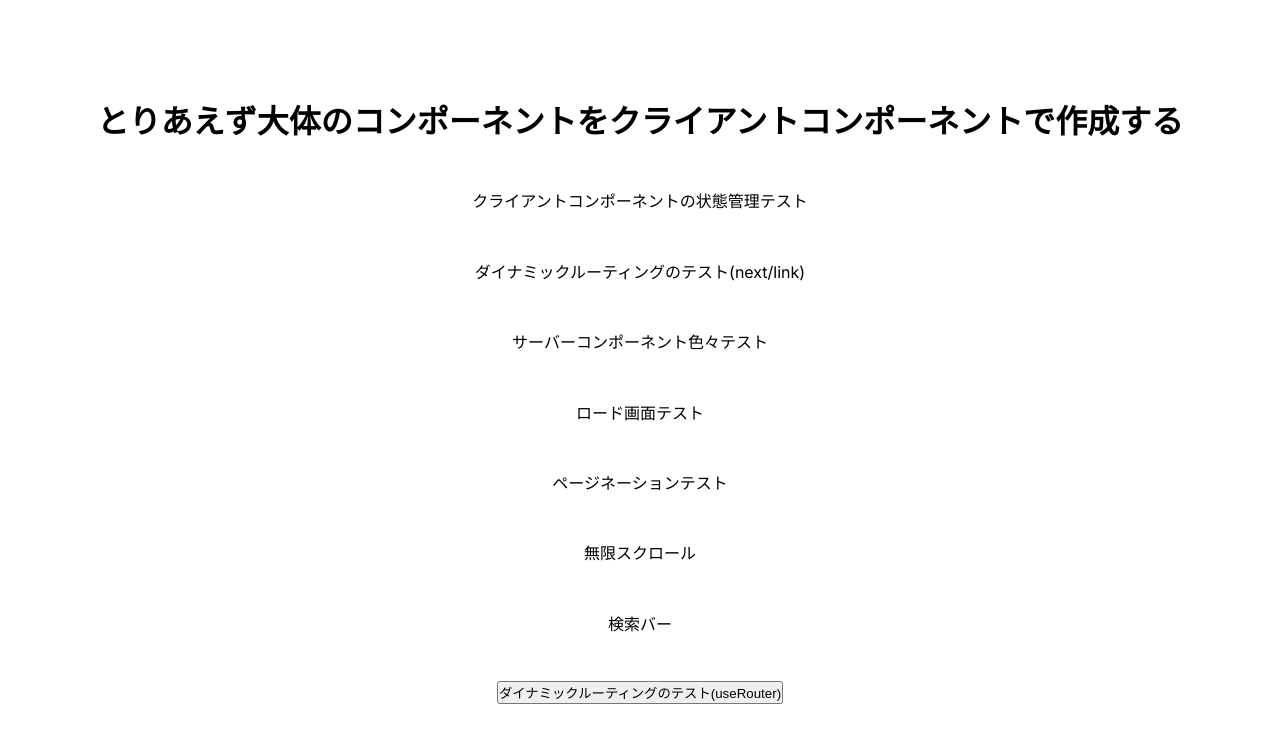
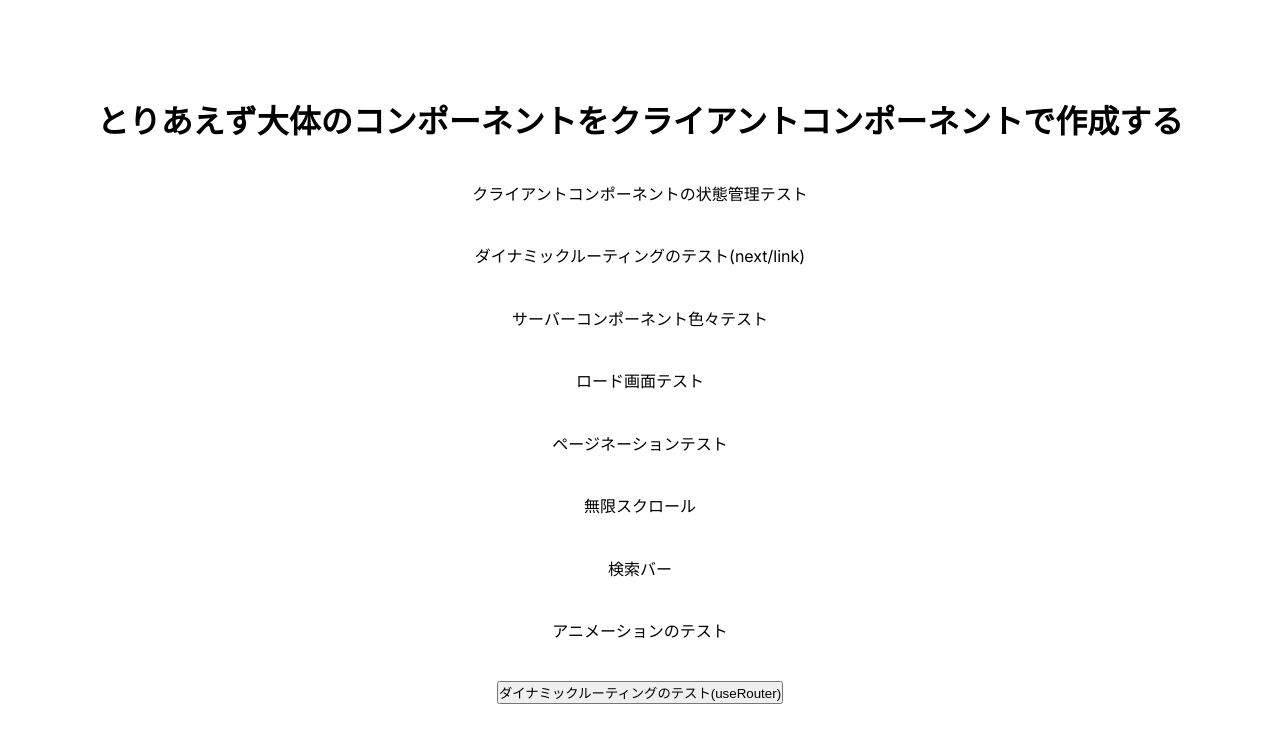
Before and after one commit to syab-syab/NextJsAllClientComponent, a Next.js app: page / in a window 1280 px wide. Shown: the top 742 px of the page. Built offline with nearby package versions, Linux system fonts and the light colour scheme.

Commit message:
アニメーション実装開始

```diff
--- a/app/page.tsx
+++ b/app/page.tsx
@@ -39,6 +39,9 @@ export default function Home() {
       <Link href="search-test">
         検索バー
       </Link>
+      <Link href="animation-test">
+        アニメーションのテスト
+      </Link>
       <button onClick={() => router.push('/dynamic-test')}>ダイナミックルーティングのテスト(useRouter)</button>
     </main>
   )
--- a/package.json
+++ b/package.json
@@ -9,6 +9,7 @@
     "lint": "next lint"
   },
   "dependencies": {
+    "framer-motion": "^11.0.6",
     "next": "14.0.4",
     "react": "^18",
     "react-dom": "^18",
```
Also changed, not shown: app/animation-test/page.tsx (added, +18 -0 lines), 1 other file (tests, documents, lock files or other folders).
